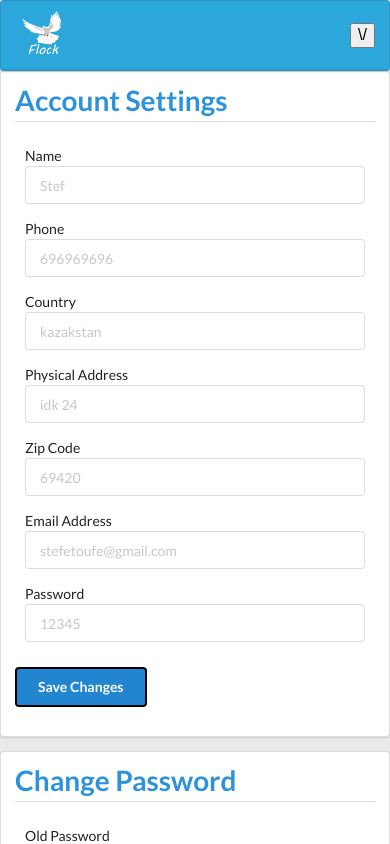
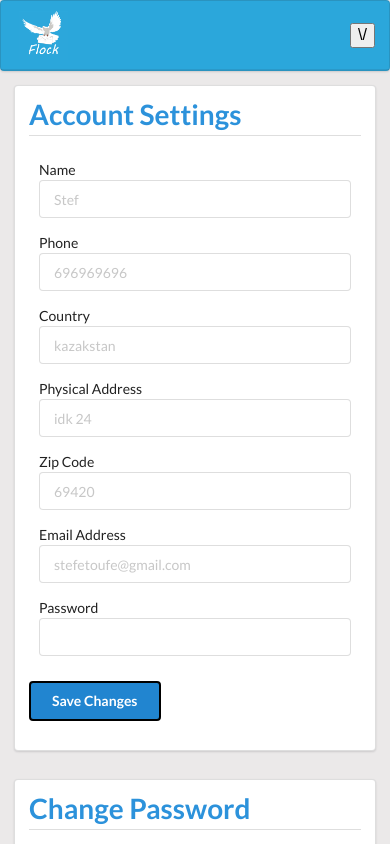
Before and after one commit to dyka3773/Flock, a React (Create React App) app in the folder Flock/Flock/ClientApp/: page /account-settings in a window 390 px wide. Shown: the top 844 px of the page. Built offline with nearby package versions, Linux system fonts and the light colour scheme; no server answers.

Commit message:
Finished account settings and made the navbar act responsively by collapsing

```diff
--- a/Flock/Flock/ClientApp/src/modules/AccountSettings.js
+++ b/Flock/Flock/ClientApp/src/modules/AccountSettings.js
@@ -2,9 +2,11 @@
 
 import getAccount from '../dataRequests/getAccount';
 
-import { idToLabel } from '../usefulFunctions/formInputs';
+import { keysToLabel } from '../usefulFunctions/formInputs';
 
 import Form from '../components/Form';
+
+import '../modulesCSS/AccountSettings.css'
 
 const passwordInputs = [
     {
@@ -31,11 +33,17 @@
         const accInputs = [];
         for (let key of Object.keys(acc)) {
 
-            if (idToLabel[key])
+            //cant see password as placeholder in input and becomes type password
+            const { type, value } = key === "password" ? { type: key, value: "" } : { type: "text", value: acc[key] }
+
+            //uses idToLabel object to transform keys of incoming object into form inputs with proper labels
+            if (keysToLabel[key])
                 accInputs.push({
-                    label: idToLabel[key],
+                    label: keysToLabel[key],
                     id: key,
-                    value:acc[key]
+                    value: value,
+                    type:type
+
                 });
         }
 
@@ -45,7 +53,7 @@
 
     console.log(accountSettingsFormInputs);
     return (
-        <div className="flex">
+        <div className="account-settings">
             <Form label="Account Settings" inputs={accountSettingsFormInputs} submit={{ label: "Save Changes", onClick: (sub) => console.log(sub) }}/>
             <Form label="Change Password" inputs={passwordInputs} submit={{ label: "Change Password", onClick: (sub) => console.log(sub)}}/>
         </div>
--- /dev/null
+++ b/Flock/Flock/ClientApp/src/modulesCSS/AccountSettings.css
@@ -0,0 +1,12 @@
+.account-settings {
+    min-height:90vh;
+    display: flex;
+    align-items: center;
+    justify-content: space-around;
+    flex-wrap:wrap;
+    padding:1rem;
+}
+
+    .account-settings .ui.form.segment {
+        width: 50em;
+    }
--- a/Flock/Flock/ClientApp/src/usefulFunctions/formInputs.js
+++ b/Flock/Flock/ClientApp/src/usefulFunctions/formInputs.js
@@ -1,5 +1,5 @@
 
-
+//used to generate a form for creating a new contact along with the Form component
 export const newContactFormInputs = [
     {
         label: "Name (First and Last)",
@@ -20,9 +20,11 @@
     }
 ];
 
-export const idToLabel = {
+
+//used to match an incoming object's keys with proper labels
+export const keysToLabel = {
     fName: "Name",
-    lName: "Touf",
+    lName: "Last Name",
     cName: "Name",
     phyAddress: "Physical Address",
     phone: "Phone",
```
